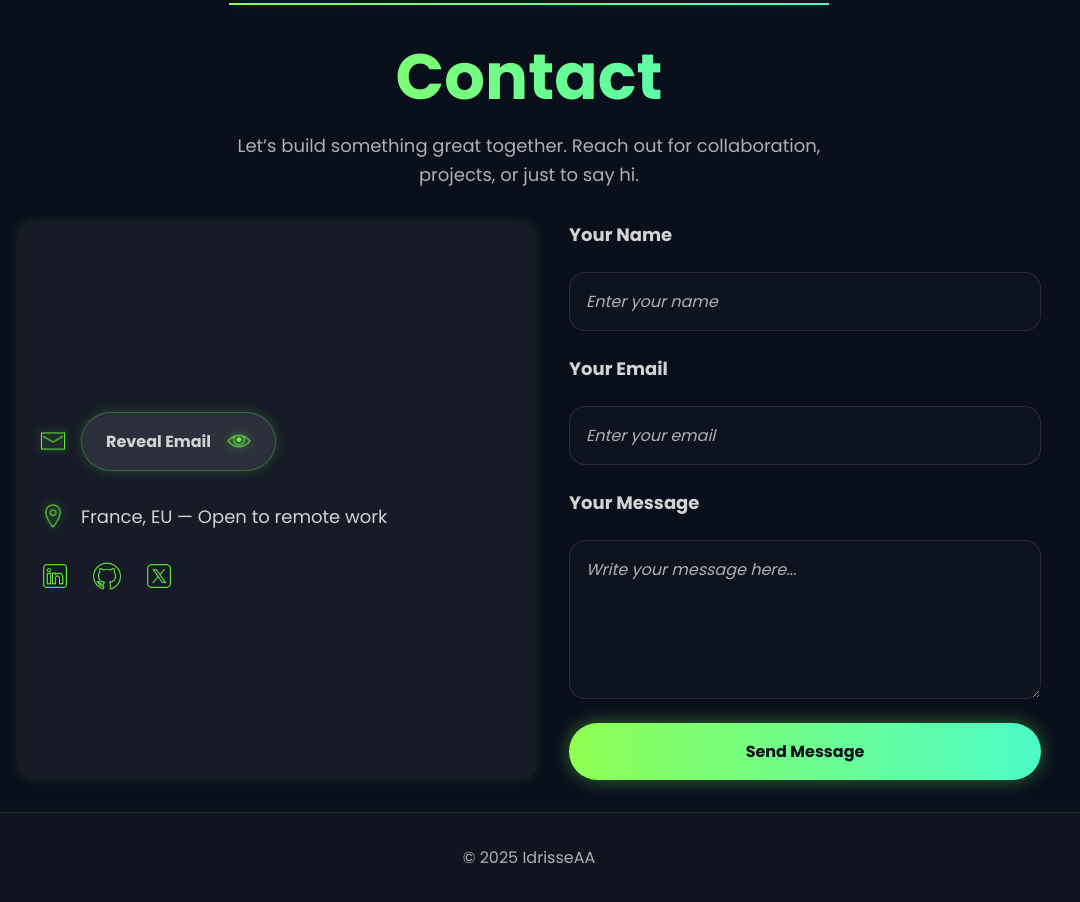
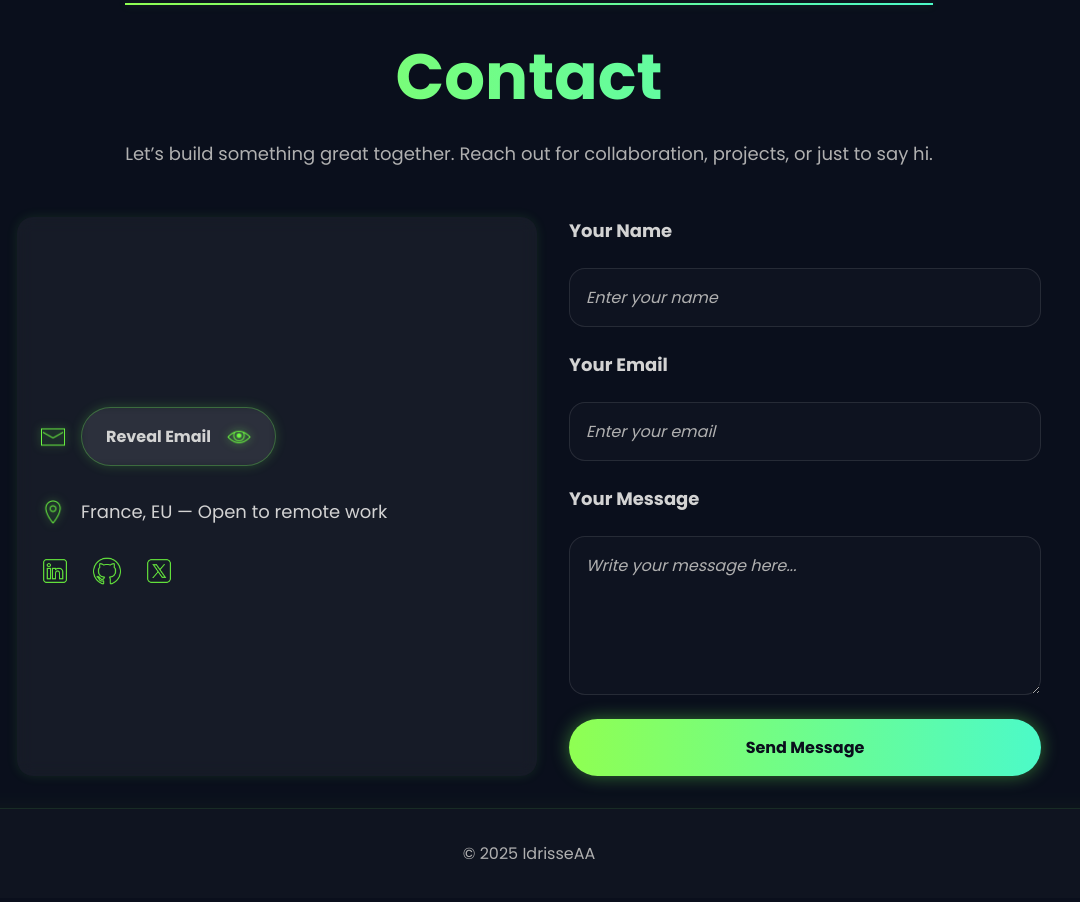
Before and after one commit to IdrisseAA/idrisseaa.github.io, a React (Vite) app: page / in a window 1280 px wide. Shown: the part 5220-6122 px from the top of the page, without its empty margins (111-1191 px from the left). Built offline with nearby package versions, Linux system fonts and the light colour scheme.

Commit message:
fix the lenghts of Contact's section subtitle

```diff
--- a/src/components/sections/Contact/Contact.css
+++ b/src/components/sections/Contact/Contact.css
@@ -25,8 +25,9 @@
 .contact-subtitle {
     font-size: 18px;
     color: var(--text-soft); /* #B0B0B0 */
-    max-width: 600px;
-    margin-top: var(--space-xs); /* 8px */
+    max-width: 850px;
+    margin-top: var(--space-sm); /* 16px */
+    margin-bottom: var(--space-sm); /* 16px */
     line-height: 1.6;
     font-family: var(--font-primary);
 }
```
